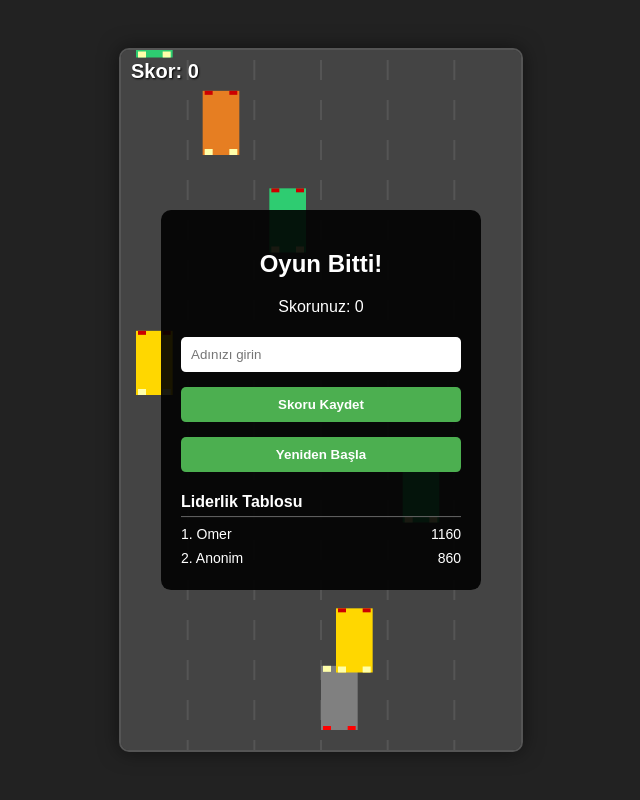
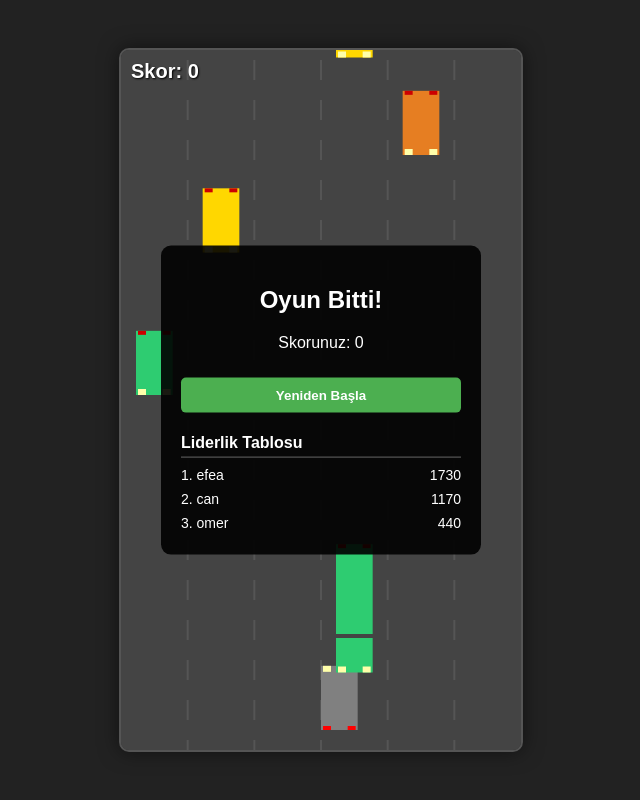
Before and after one commit to OmerTurk1/CarGame, a Flask app: page /game in a window 1280 px wide. Shown: the whole page, without its empty margins (319-959 px from the left). Run offline with Flask 3, Linux system fonts and the light colour scheme.

Commit message:
trucks are added and score save is automatized

```diff
--- a/app.py
+++ b/app.py
@@ -35,20 +35,23 @@ def get_scores():
 
 @app.route('/api/save_score', methods=['POST'])
 def save_score():
-    data = request.get_json()
-    player_name = data.get('name', 'Anonim').strip()
-    score = int(data.get('score', 0))
+    try:
+        data = request.get_json()
+        player_name = data.get('name').strip()
+        score = int(data.get('score'))
 
-    with open(DATA_FILE, 'r') as f:
-        scores = json.load(f)
+        with open(DATA_FILE, 'r') as f:
+            scores = json.load(f)
 
-    if player_name not in scores or scores[player_name] < score:
-        scores[player_name] = score
+        if player_name not in scores or scores[player_name] < score:
+            scores[player_name] = score
 
-    with open(DATA_FILE, 'w') as f:
-        json.dump(scores, f, indent=4)
+        with open(DATA_FILE, 'w') as f:
+            json.dump(scores, f, indent=4)
 
-    return jsonify({'status': 'success'})
+        return jsonify({'status': 'success'})
+    except Exception as e:
+        return jsonify({"status":f"error: {e}"})
 
 if __name__ == '__main__':
     # Hosting on 0.0.0.0 makes it easier to access from any environment
--- a/data/scores.json
+++ b/data/scores.json
@@ -1,4 +1,5 @@
 {
-    "Anonim": 860,
-    "Omer": 1160
+    "efea": 1730,
+    "omer": 440,
+    "can": 1170
 }
--- a/static/css/style.css
+++ b/static/css/style.css
@@ -8,7 +8,7 @@ canvas { display: block; background: #444; }
 
 #game-over-screen { position: absolute; top: 50%; left: 50%; transform: translate(-50%, -50%); background: rgba(0, 0, 0, 0.9); color: white; padding: 20px; border-radius: 10px; text-align: center; pointer-events: auto; width: 80%; box-sizing: border-box; }
 .hidden { display: none; }
-input[type="text"], button { margin: 5px 0; padding: 10px; width: 100%; box-sizing: border-box; border-radius: 5px; border: none;}
+button { margin: 5px 0; padding: 10px; width: 100%; box-sizing: border-box; border-radius: 5px; border: none;}
 button { background: #4CAF50; color: white; cursor: pointer; font-weight: bold; margin-top: 10px; }
 button:hover { background: #45a049; }
 button:disabled { background: #777; cursor: not-allowed; }
@@ -17,3 +17,21 @@ button:disabled { background: #777; cursor: not-allowed; }
 #leaderboard h3 { margin-bottom: 5px; font-size: 16px; border-bottom: 1px solid #666; padding-bottom: 5px;}
 #leaderboard-list { list-style-type: none; padding: 0; margin: 0; font-size: 14px;}
 #leaderboard-list li { padding: 4px 0; display: flex; justify-content: space-between;}
+
+#pause-btn {
+    position: absolute;
+    top: 10px;
+    right: 10px;
+    width: auto; /* Tüm genişliği kaplamasın */
+    margin: 0;
+    z-index: 10; /* UI katmanının üstüne çıkmasını sağlar */
+    padding: 8px 15px;
+    background: #ff9800; /* Durdurma için güzel bir turuncu */
+    color: white;
+    font-weight: bold;
+    border-radius: 5px;
+    cursor: pointer;
+}
+#pause-btn:hover {
+    background: #e68a00;
+}
--- a/static/js/game_new.js
+++ b/static/js/game_new.js
@@ -4,9 +4,13 @@ const scoreElement = document.getElementById('score');
 const gameOverScreen = document.getElementById('game-over-screen');
 const finalScoreElement = document.getElementById('final-score');
 const restartBtn = document.getElementById('restart-btn');
-const saveBtn = document.getElementById('save-btn');
-const playerNameInput = document.getElementById('player-name');
+const pauseBtn = document.getElementById('pause-btn');
 const leaderboardList = document.getElementById('leaderboard-list');
+
+// Prefill player name from previous input if available
+const savedName = localStorage.getItem('playerName');
+
+let isPaused = false;
 
 // Game constants
 const LANES = 6;
@@ -26,6 +30,73 @@ let obstacles = [];
 let lastTime = 0;
 let roadOffset = 0;
 let spawnTimer = 0;
+const TRUCK_SPAWN_CHANCE = 0.2;
+
+class Obstacle {
+    constructor(x, y, width, height, color) {
+        this.x = x;
+        this.y = y;
+        this.width = width;
+        this.height = height;
+        this.color = color;
+    }
+
+    update(speed, dt) {
+        this.y += 1.5 * speed * dt;
+    }
+
+    draw() {
+        ctx.fillStyle = this.color;
+        ctx.fillRect(this.x, this.y, this.width, this.height);
+
+        ctx.fillStyle = '#FFFFAA';
+        ctx.fillRect(this.x + 2, this.y + this.height - 6, 8, 6);
+        ctx.fillRect(this.x + this.width - 10, this.y + this.height - 6, 8, 6);
+
+        ctx.fillStyle = '#CC0000';
+        ctx.fillRect(this.x + 2, this.y, 8, 4);
+        ctx.fillRect(this.x + this.width - 10, this.y, 8, 4);
+    }
+
+    collidesWith(player) {
+        return player.x < this.x + this.width &&
+               player.x + CAR_WIDTH > this.x &&
+               player.y < this.y + this.height &&
+               player.y + CAR_HEIGHT > this.y;
+    }
+
+    isOffScreen(canvasHeight) {
+        return this.y > canvasHeight;
+    }
+}
+
+class TruckObstacle extends Obstacle {
+    constructor(x, y, width, height, color) {
+        super(x, y, width, height, color);
+        this.cabHeight = height * 0.70; // Tırın ön kupası daha küçük olur (örn: %30)
+        this.trailerHeight = height - this.cabHeight;
+    }
+
+    draw() {
+        // 1. ÖN KABİN
+        ctx.fillStyle = this.color;
+        ctx.fillRect(this.x, this.y, this.width, this.cabHeight);
+
+        // 2. ARKA DORSE
+        ctx.fillStyle = this.color;
+        ctx.fillRect(this.x, this.y + this.cabHeight + 4, this.width, this.trailerHeight - 4);
+
+        // front lights
+        ctx.fillStyle = '#FFFFAA';
+        ctx.fillRect(this.x + 2, this.y + this.height - 6, 8, 6);
+        ctx.fillRect(this.x + this.width - 10, this.y + this.height - 6, 8, 6);
+
+        // back lights
+        ctx.fillStyle = '#CC0000';
+        ctx.fillRect(this.x + 2, this.y, 8, 4);
+        ctx.fillRect(this.x + this.width - 10, this.y, 8, 4);
+    }
+}
 
 // Player object (delay and tilt variables added)
 const player = {
@@ -141,22 +212,38 @@ window.addEventListener('touchend', () => {
 
 
 function spawnObstacle() {
+    // select random lane
     const randomLane = Math.floor(Math.random() * LANES);
     const laneX = (randomLane * LANE_WIDTH) + (LANE_WIDTH / 2) - (CAR_WIDTH / 2);
+
+    // decide if the vehicle is automobile or truck
+    const isTruck = Math.random() < TRUCK_SPAWN_CHANCE;
+    const obstacleHeight = isTruck ? CAR_HEIGHT * 2 : CAR_HEIGHT;
+    const spawnY = -obstacleHeight;
+
+    // --- Secure follow distance control ---
+    const MIN_DISTANCE = CAR_HEIGHT;
+
+    const isLaneOccupied = obstacles.some(obs => {
+        return obs.x === laneX && obs.y < MIN_DISTANCE;
+    });
+
+    if (isLaneOccupied) {
+        return;
+    }
+
     const randomColor = OBSTACLE_COLORS[Math.floor(Math.random() * OBSTACLE_COLORS.length)];
 
-    obstacles.push({
-        x: laneX,
-        y: -CAR_HEIGHT,
-        width: CAR_WIDTH,
-        height: CAR_HEIGHT,
-        color: randomColor
-    });
+    const obstacle = isTruck
+        ? new TruckObstacle(laneX, spawnY, CAR_WIDTH, obstacleHeight, randomColor)
+        : new Obstacle(laneX, spawnY, CAR_WIDTH, obstacleHeight, randomColor);
+
+    obstacles.push(obstacle);
 }
 
 // Main game loop
 function update(time) {
-    if (isGameOver) return;
+    if (isGameOver || isPaused) return;
 
     if (!lastTime) lastTime = time;
     const deltaTime = time - lastTime;
@@ -185,35 +272,14 @@ function update(time) {
     // Update and draw obstacles
     for (let i = obstacles.length - 1; i >= 0; i--) {
         const obs = obstacles[i];
-        obs.y += 1.5 * speed * dt;
+        obs.update(speed, dt);
+        obs.draw();
 
-        // 1. Bot main body drawing
-        ctx.fillStyle = obs.color;
-        ctx.fillRect(obs.x, obs.y, obs.width, obs.height);
-
-        // 2. BOT FRONT HEADLIGHTS (As they move down, the headlights should be at the bottom)
-        ctx.fillStyle = '#FFFFAA';
-        // Left front light
-        ctx.fillRect(obs.x + 2, obs.y + obs.height - 6, 8, 6);
-        // Right front light
-        ctx.fillRect(obs.x + obs.width - 10, obs.y + obs.height - 6, 8, 6);
-
-        // 3. BOT REAR TAILLIGHTS (The taillights should be at the top)
-        ctx.fillStyle = '#CC0000';
-        // Left rear light
-        ctx.fillRect(obs.x + 2, obs.y, 8, 4);
-        // Right rear light
-        ctx.fillRect(obs.x + obs.width - 10, obs.y, 8, 4);
-
-        // GEOMETRIC COLLISION TEST (AABB)
-        if (player.x < obs.x + obs.width &&
-            player.x + CAR_WIDTH > obs.x &&
-            player.y < obs.y + obs.height &&
-            player.y + CAR_HEIGHT > obs.y) {
+        if (obs.collidesWith(player)) {
             endGame();
         }
 
-        if (obs.y > canvas.height) {
+        if (obs.isOffScreen(canvas.height)) {
             obstacles.splice(i, 1);
             score += 10;
             scoreElement.innerText = score;
@@ -235,13 +301,33 @@ function update(time) {
     gameLoop = requestAnimationFrame(update);
 }
 
-function endGame() {
+function togglePause() {
+    if (isGameOver) return;
+
+    isPaused = !isPaused;
+    pauseBtn.innerText = isPaused ? 'Devam Et' : 'Durdur';
+
+    if (!isPaused) {
+        lastTime = 0;
+        gameLoop = requestAnimationFrame(update);
+    } else {
+        cancelAnimationFrame(gameLoop);
+    }
+}
+
+async function endGame() {
+    console.log("Game finished.");
     isGameOver = true;
     cancelAnimationFrame(gameLoop);
+    const response = await fetch('/api/save_score', {
+        method: 'POST',
+        headers: { 'Content-Type': 'application/json' },
+        body: JSON.stringify({ 'name': savedName, 'score': score })
+    });
+    console.log(response.status)
+    pauseBtn.style.display = 'none';
     finalScoreElement.innerText = score;
     gameOverScreen.classList.remove('hidden');
-    saveBtn.disabled = false;
-    saveBtn.innerText = "Skoru Kaydet";
     fetchLeaderboard();
 }
 
@@ -252,6 +338,9 @@ function resetGame() {
     lastTime = 0;
     roadOffset = 0;
     spawnTimer = 0;
+    isPaused = false;
+    pauseBtn.style.display = 'block';
+    pauseBtn.innerText = 'Durdur';
     scoreElement.innerText = score;
 
     // New behavior: set the car's initial target to the exact center of the canvas
@@ -264,22 +353,6 @@ function resetGame() {
     gameOverScreen.classList.add('hidden');
     requestAnimationFrame(update);
 }
-
-
-restartBtn.addEventListener('click', resetGame);
-
-saveBtn.addEventListener('click', () => {
-    const name = playerNameInput.value || 'Anonim';
-    fetch('/api/save_score', {
-        method: 'POST',
-        headers: { 'Content-Type': 'application/json' },
-        body: JSON.stringify({ name: name, score: score })
-    }).then(() => {
-        saveBtn.disabled = true;
-        saveBtn.innerText = "Kaydedildi!";
-        fetchLeaderboard();
-    });
-});
 
 function fetchLeaderboard() {
     fetch('/api/get_scores')
@@ -294,4 +367,6 @@ function fetchLeaderboard() {
         });
 }
 
+restartBtn.addEventListener('click', resetGame);
+pauseBtn.addEventListener('click', togglePause);
 requestAnimationFrame(update);
--- a/templates/game.html
+++ b/templates/game.html
@@ -8,14 +8,13 @@
 </head>
 <body>
     <div id="game-container">
+        <button id="pause-btn">Durdur</button>
         <div id="ui-layer">
             <div id="score-display">Skor: <span id="score">0</span></div>
 
             <div id="game-over-screen" class="hidden">
                 <h2>Oyun Bitti!</h2>
                 <p>Skorunuz: <span id="final-score">0</span></p>
-                <input type="text" id="player-name" placeholder="Adınızı girin">
-                <button id="save-btn">Skoru Kaydet</button>
                 <button id="restart-btn">Yeniden Başla</button>
 
                 <div id="leaderboard">
@@ -24,7 +23,6 @@
                 </div>
             </div>
         </div>
-
         <canvas id="gameCanvas" width="400" height="700"></canvas>
 
     </div>
--- a/templates/index.html
+++ b/templates/index.html
@@ -28,10 +28,14 @@
 </head>
 <body>
 
+    <input type="text" id="user-name" placeholder="Enter Your Name" style="margin-right:8px; padding:8px; border-radius:4px; border:none;">
     <button id="start-btn">Oyuna Başla</button>
 
     <script>
         function startGame() {
+            const name = document.getElementById('user-name').value || '';
+            if (name) localStorage.setItem('playerName', name);
+
             fetch('/start_game', {
                 method: 'POST',
                 headers: { 'Content-Type': 'application/json' },
```
Also changed, not shown: README.md.
